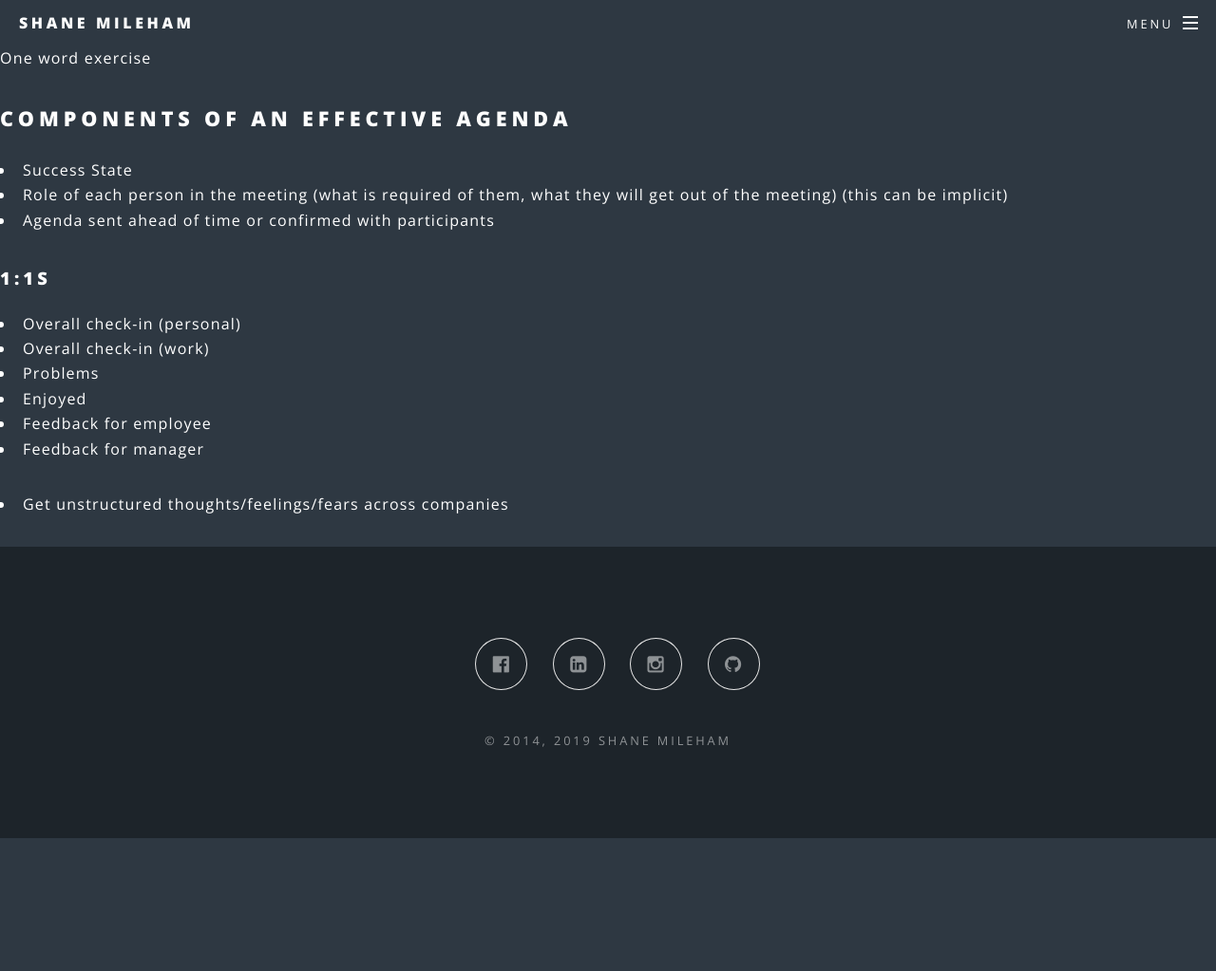
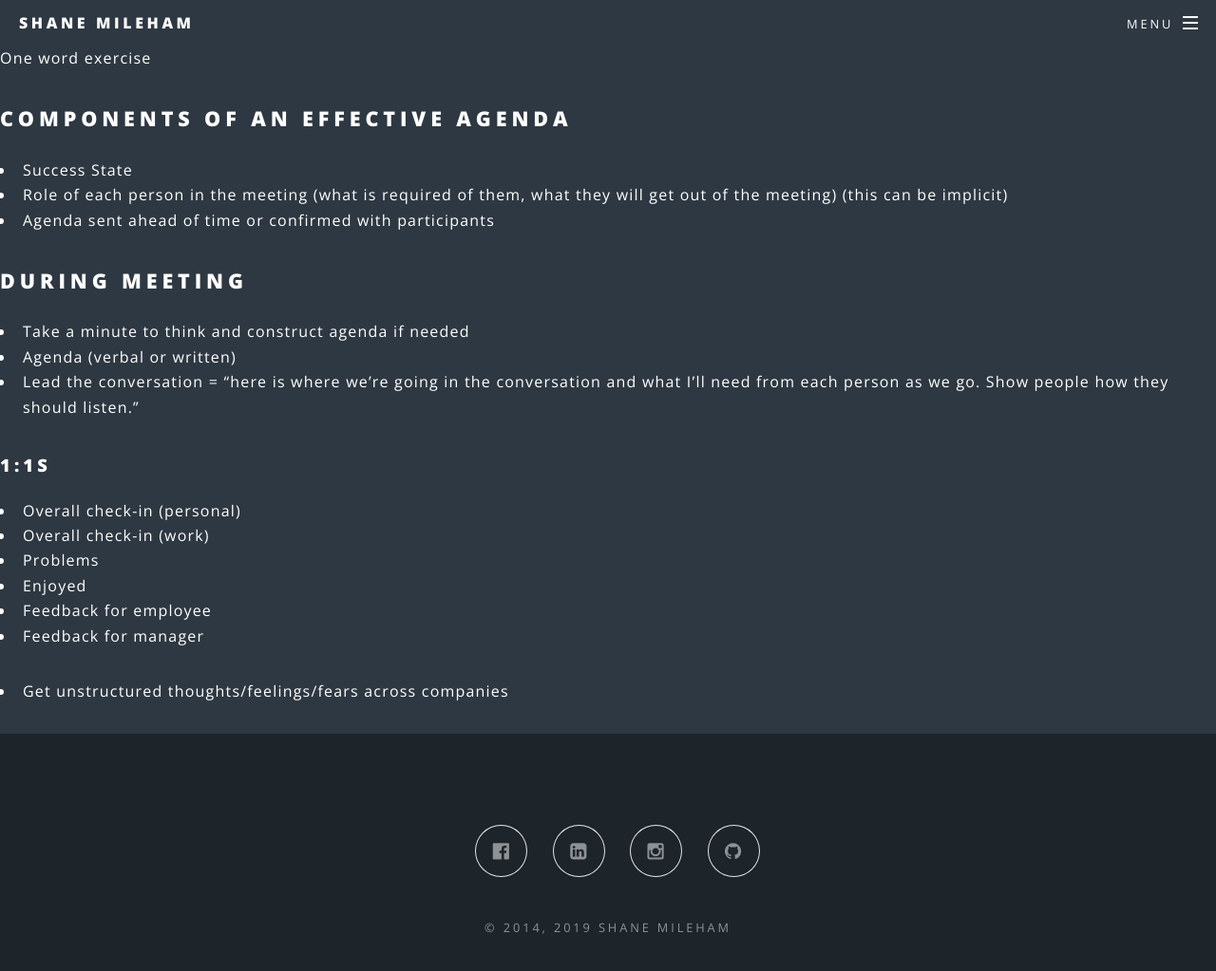
Before and after one commit to shanemileham/shanemileham.github.io, a Jekyll site: the page built from _kb/professional/leadership/meeting.md, in a window 1280 px wide and 1080 px high. Shown: the top 1023 px of the window at 95% size. Built offline with Jekyll 4.4.1, drawn with Linux system fonts in a browser that asks for light colours; comment, search, counter and statistics services are not loaded.

Commit message:
Misc changes and additions

```diff
--- a/_kb/professional/management/meeting.md
+++ b/_kb/professional/leadership/meeting.md
@@ -9,6 +9,11 @@ One word exercise
 - Role of each person in the meeting (what is required of them, what they will get out of the meeting) (this can be implicit)
 - Agenda sent ahead of time or confirmed with participants
 
+## During meeting
+- Take a minute to think and construct agenda if needed
+- Agenda (verbal or written)
+- Lead the conversation = "here is where we're going in the conversation and what I'll need from each person as we go. Show people how they should listen."
+
 ### 1:1s
 - Overall check-in (personal)
 - Overall check-in (work)
```
Also changed, not shown: _kb/professional/hiring/better.md (+1 -0 lines), _kb/professional/management/management.md (+2 -0 lines), _kb/professional/strategy/design-thinking.md (renamed from _kb/professional/design-thinking.md), _kb/professional/strategy/problem-solving.md (renamed from _kb/professional/problem-solving.md).
